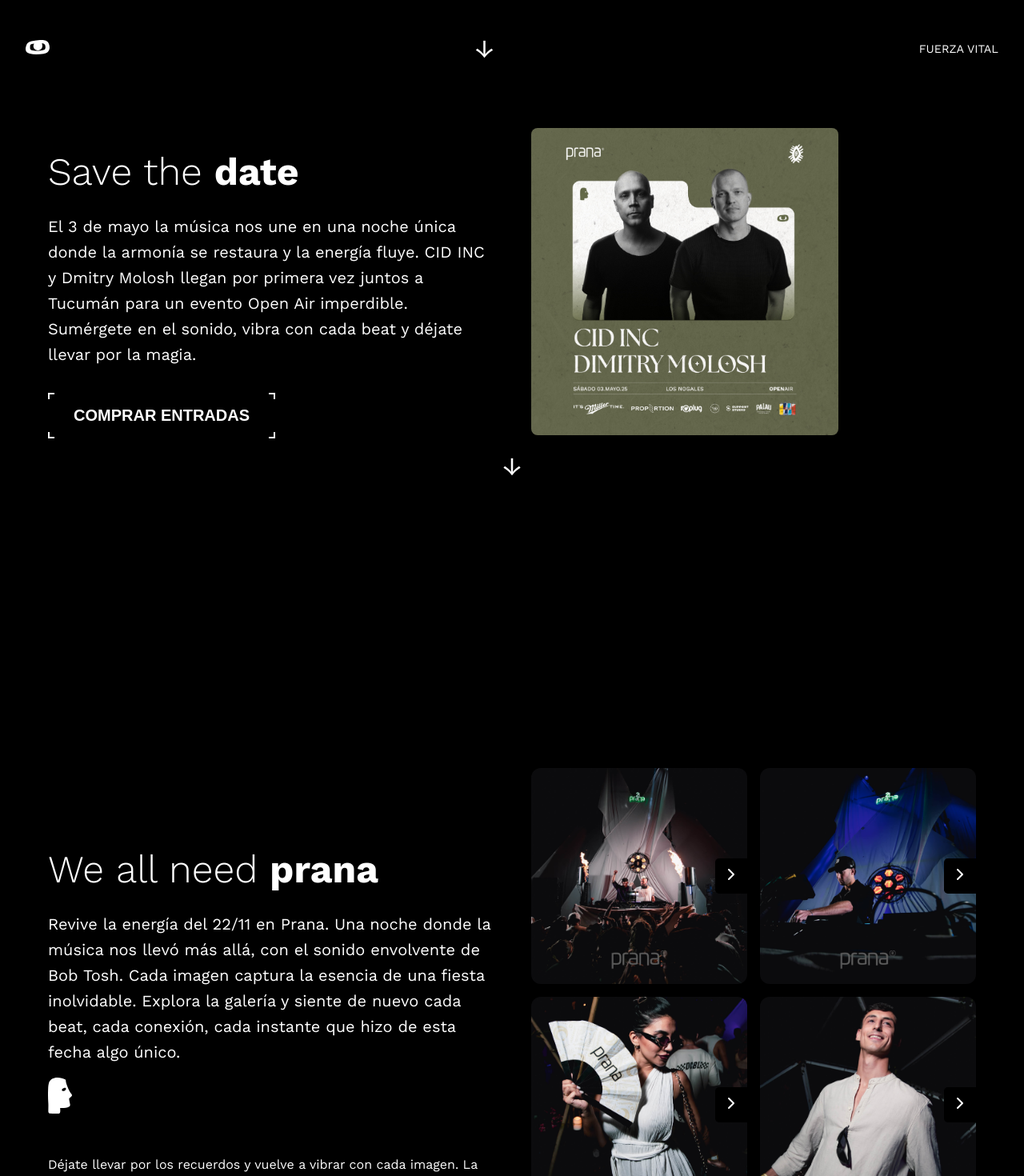
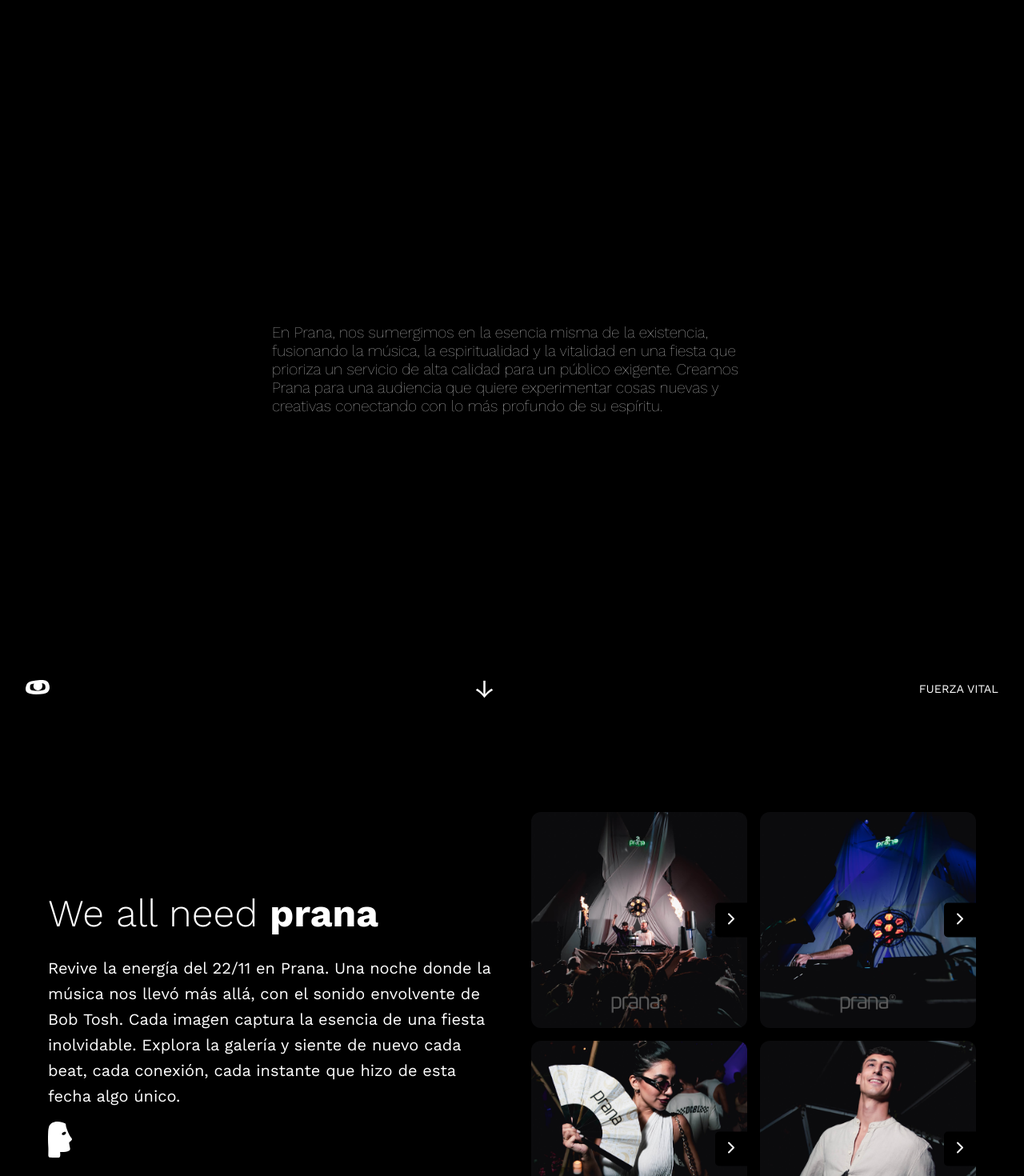
Before and after one commit to 219WD/prana-pro, a React (Vite) app: page / in a window 1280 px wide. Shown: the part 680-2150 px from the top of the page at 80% size. Built offline with nearby package versions, Linux system fonts and the light colour scheme.

Commit message:
agregue bombo

```diff
--- a/src/components/Second.jsx
+++ b/src/components/Second.jsx
@@ -29,7 +29,7 @@
 
                         <div className="info-box">
                             <button onClick={handlePurchaseClick}>
-                                <a href="https://wa.me/3816574462?text=Comprar%20Entrada" target="_blank" rel="noopener noreferrer"><span>Comprar Entradas</span></a>
+                                <a href="https://wearebombo.app.link/Wg2L7xuywRb" target="_blank" rel="noopener noreferrer"><span>Comprar Entradas</span></a>
                             </button>
                         </div>
                     </div>
--- a/src/components/Third.jsx
+++ b/src/components/Third.jsx
@@ -10,6 +10,9 @@
 const images = [Image1, Image2, Image3, Image4]; // Arreglo con las imágenes
 
 const Third = () => {
+    const handleChevronClick = () => {
+        window.open("https://drive.google.com/drive/folders/1sXeNuPoRZwi4eFKCtI4-mWnZMMrVn9Zy", "_blank");
+    };
     return (
         <div className="home-container" id="galery">
             <div className="content-wrapper">
@@ -44,7 +47,7 @@
                             {images.map((image, index) => (
                                 <div key={index} className="grid-card">
                                     <img src={image} alt={`Grid item ${index + 1}`} className="grid-image" />
-                                    <div className="chevron-icon">
+                                    <button className="chevron-icon" onClick={handleChevronClick}>
                                         <svg
                                             xmlns="http://www.w3.org/2000/svg"
                                             viewBox="0 0 24 24"
@@ -57,7 +60,7 @@
                                         >
                                             <path d="M9 18l6-6-6-6" />
                                         </svg>
-                                    </div>
+                                    </button>
                                 </div>
                             ))}
                         </div>
--- a/src/components/css/Hero.css
+++ b/src/components/css/Hero.css
@@ -17,7 +17,6 @@
 .paragraph {
     text-align: left;
     max-width: 600px;
-    margin-top: 200px;
 }
 
 .footer-hero {
--- a/src/components/css/Second.css
+++ b/src/components/css/Second.css
@@ -3,6 +3,8 @@
     min-height: 100vh;
     display: flex;
     flex-direction: column;
+    justify-content: center;
+    align-items: center;
 }
 
 .content-wrapper {
--- a/src/components/css/Third.css
+++ b/src/components/css/Third.css
@@ -137,6 +137,8 @@
     padding: 8px;
     border-top-left-radius: 0.3rem;
     border-bottom-left-radius: 0.3rem;
+    cursor: pointer;
+    border: none;
 }
 
 .icon-size {
--- a/src/pages/HomeScreen.jsx
+++ b/src/pages/HomeScreen.jsx
@@ -7,8 +7,8 @@
 const HomeScreen = () => {
   return (
     <div className='container'>
+        <Second />
         <Hero />
-        <Second />
         <Third />
         <Footer />
     </div>
```
